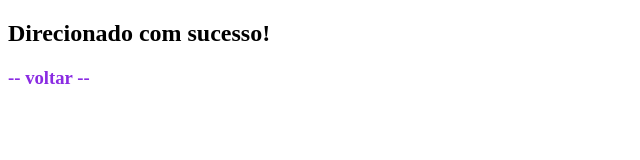
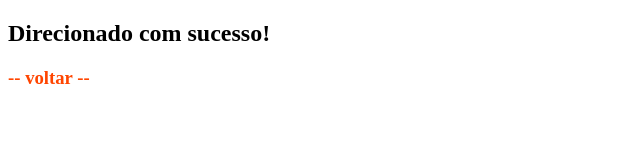
Before and after one commit to Fillipis/web1, a plain HTML site: page direct.html in a window 1280 px wide. Shown: the full height of the page, 0-640 px from the left. Drawn offline with Linux system fonts and the light colour scheme.

Commit message:
correcao de conflicos com hotfix

```diff
--- a/direct.html
+++ b/direct.html
@@ -9,7 +9,7 @@
             a {
                 text-decoration: none;
                 cursor: pointer;
-                color: blueviolet;
+                color: orangered;
             }
         </style>
         <header>
```
Also changed, not shown: index.html (+1 -1 lines).
